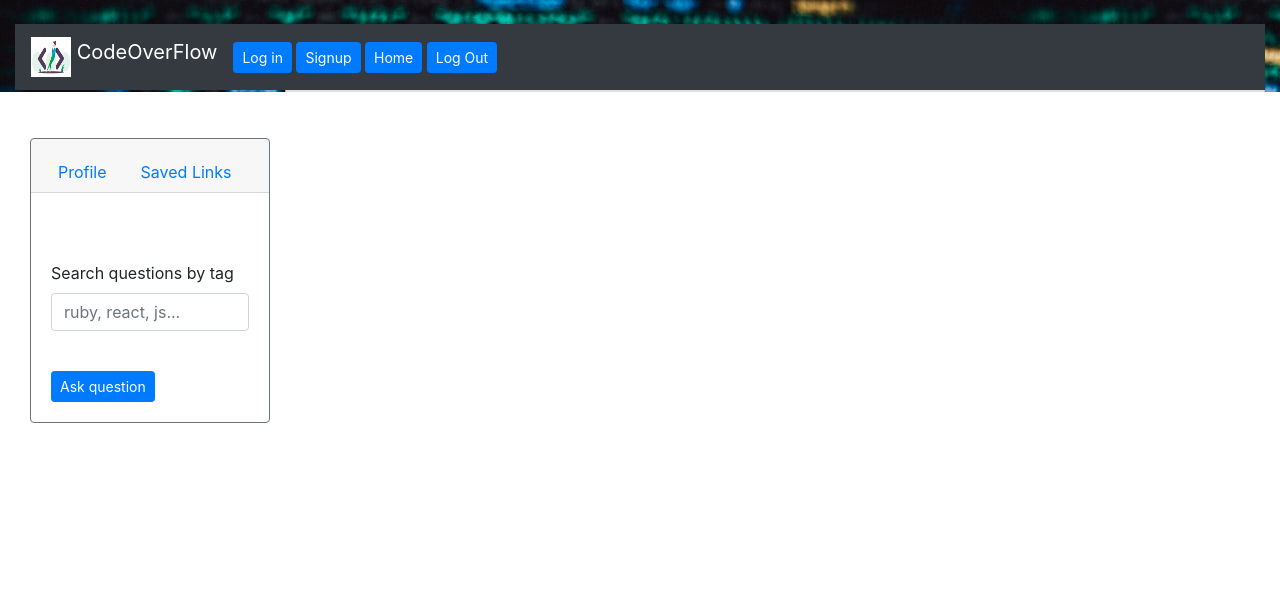
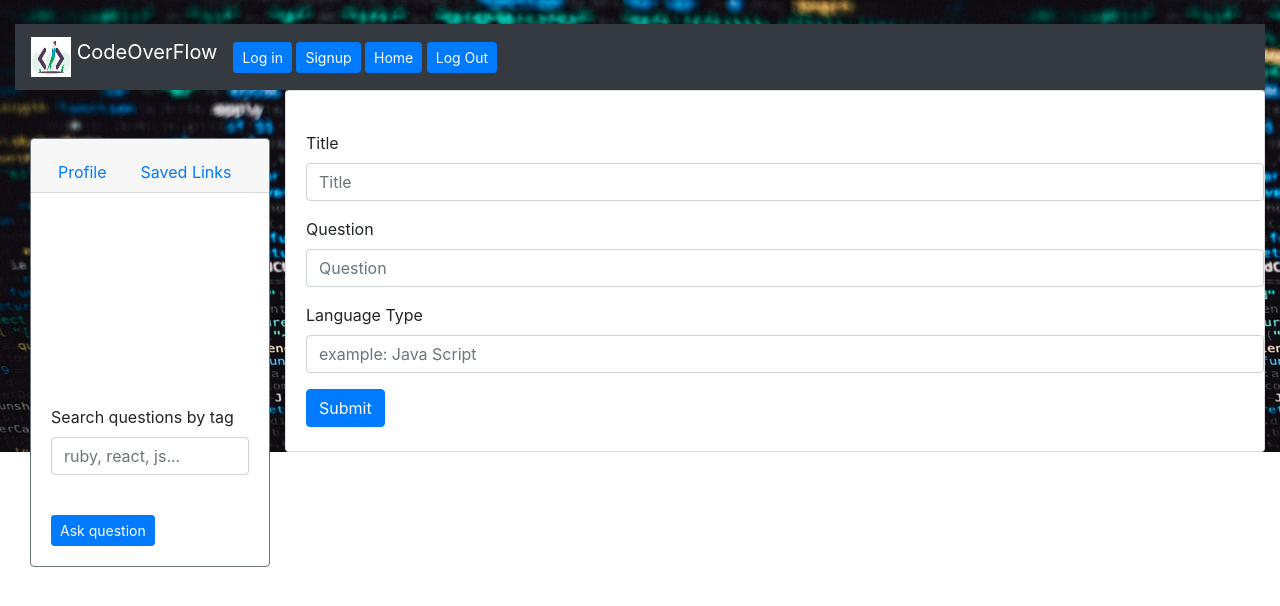
Before and after one commit to JinaStrickland/CodeOverFlow_FrontEnd, a React (Create React App) app: page /edit_question in a window 1280 px wide. Shown: the top 606 px of the page. Built offline with nearby package versions, Linux system fonts and the light colour scheme; no server answers.

Commit message:
edit q and add answer done

```diff
--- a/src/App.js
+++ b/src/App.js
@@ -4,9 +4,11 @@ import NavBar from "./Components/NavBar";
 import MainContainer from "./MainContainer";
 import SignUp from "./Components/SignUp";
 import LogIn from "./Components/LogIn";
+
 import { BrowserRouter, Route, Switch } from "react-router-dom";
 import { MDBContainer } from "mdbreact";
 import QuestionForm from "./Components/QuestionForm";
+import EditQuestionForm from "./Components/EditQuestionForm";
 import AnswerForm from "./Components/AnswerForm";
 import Answer from "./Components/Answer";
 import "./App.css";
@@ -44,9 +46,14 @@ class App extends Component {
       );
   }
 
+  currentUser = (user) => {
+    console.log(user);
+  };
+
+  // ask question
   addQuestion = (e) => {
     e.preventDefault();
-    debugger;
+    // debugger;
 
     let title = e.target[0].value;
     let body = e.target[1].value;
@@ -85,6 +92,12 @@ class App extends Component {
     });
   };
 
+  // add answer to a question
+
+  currentQuestion = (value) => {
+    // debugger;
+    console.log(value);
+  };
   addAnswer = (e) => {
     e.preventDefault();
     let body = e.target[0].value;
@@ -98,8 +111,8 @@ class App extends Component {
       body: JSON.stringify({
         answer: {
           body: body,
-          user_id: 1, //needs to be current user
-          question_id: 1, //needs to be current question
+          user_id: 15, //needs to be current user
+          question_id: this.state.question.id, //needs to be current question
         },
       }),
     };
@@ -107,7 +120,7 @@ class App extends Component {
       .then((res) => res.json())
       .then((newAnswer) =>
         this.setState({
-          answer: { ...this.state.answer, newAnswer },
+          question: { ...this.state.question, newAnswer },
         })
       );
     e.target.reset();
@@ -119,6 +132,7 @@ class App extends Component {
     });
   };
 
+  // delete q
   deleteQuestion = (id) => {
     let newArray = this.state.questions;
 
@@ -134,19 +148,22 @@ class App extends Component {
   };
 
   //  edit question
-
   clickedQuestion = (editedQuestion) => {
-    // console.log(editedQuestion);
     this.setState({ editedQuestion });
   };
 
   editQuestion = (e) => {
     e.preventDefault();
-    // debugger;
-    let title = e.target[0].value;
-    let body = e.target[1].value;
-    let tag = e.target[2].value;
+    let name = e.target.name;
+    let value = e.target.value;
 
+    this.setState({
+      editedQuestion: { ...this.state.editedQuestion, [name]: value },
+    });
+  };
+
+  patchEditedQuestion = () => {
+    let question = this.state.editedQuestion;
     const configObj = {
       method: "PATCH",
       headers: {
@@ -154,37 +171,27 @@ class App extends Component {
         Accept: "application/json",
         Authorization: `Bearer ${localStorage.token}`,
       },
-      body: JSON.stringify({
-        question: {
-          title: title,
-          body: body,
-          tag: tag,
-          user_id: this.state.editedQuestion.user.id, //needs to be current user
-        },
-      }),
+      body: JSON.stringify(question),
     };
+    fetch(url + question.id, configObj)
+      .then((res) => res.json())
+      .then((updatedQ) => {
+        let questions = this.state.questions.map((q) => {
+          if (q.id === updatedQ.id) return updatedQ;
+          else return q;
+        });
 
-    fetch(url, configObj)
-      .then((res) => res.json())
-      .then(
-        console.log
+        this.setState({ questions });
+      });
+  };
 
-        // (question) =>
-        // this.setState({
-        //   questions: [...this.state.questions, question],
-        // })
-      );
-    e.target.reset();
+  redirectToHomepage = () => {
+    console.log(this.props.history.push("/homepage"));
   };
 
   render() {
-    // let questions={this.state.questions.filter((q) =>
-    //   q.tag.toLowerCase().includes(this.state.searchTerm)
-    // )}
-
     return (
       <BrowserRouter>
-        <Route exact path="/homepage" />
         <MDBContainer fluid>
           <div className="App">
             <Header />
@@ -195,17 +202,28 @@ class App extends Component {
             </div>
             <Card>
               <Switch>
-                <Route exact path="/login" component={LogIn} />
-                <Route exact path="/signup" component={SignUp} />
                 <Route
                   exact
-                  path="/homepage"
-                  render={() => (
+                  path="/login"
+                  render={(routerProps) => (
+                    <LogIn {...routerProps} currentUser={this.currentUser} />
+                  )}
+                />
+                <Route
+                  exact
+                  path="/signup"
+                  render={(routerProps) => <SignUp {...routerProps} />}
+                />
+                <Route
+                  exact
+                  path="/"
+                  render={(routerProps) => (
                     <MainContainer
-                      // questions={this.state.questions}
+                      {...routerProps}
                       questions={this.state.questions.filter((q) =>
-                        // q.tag.toLowerCase().includes(this.state.searchTerm)
-                        q.tag.includes(this.state.searchTerm)
+                        q.tag
+                          .toLowerCase()
+                          .includes(this.state.searchTerm.toLowerCase())
                       )}
                       getQuestion={this.getQuestion}
                       handleSearch={this.handleSearch}
@@ -215,8 +233,9 @@ class App extends Component {
                 <Route
                   exact
                   path="/a_question"
-                  render={() => (
+                  render={(routerProps) => (
                     <SingleQuestion
+                      {...routerProps}
                       question={this.state.question}
                       deleteQuestion={this.deleteQuestion}
                       clickedQuestion={this.clickedQuestion}
@@ -227,25 +246,37 @@ class App extends Component {
                   path="/add_question"
                   render={(routerProps) => (
                     <QuestionForm
-                      routerProps
+                      {...routerProps}
                       addQuestion={this.addQuestion}
-                      // editQuestion={this.editQuestion}
-                      // clickedQuestion={this.clickedQuestion}
-                      // editedQuestion={this.state.editedQuestion}
+                    />
+                  )}
+                />
+                <Route
+                  path="/edit_question"
+                  render={(routerProps) => (
+                    <EditQuestionForm
+                      {...routerProps}
+                      editQuestion={this.editQuestion}
+                      editedQuestion={this.state.editedQuestion}
+                      patchEditedQuestion={this.patchEditedQuestion}
                     />
                   )}
                 />
 
                 <Route
                   path="/add_answer"
-                  render={() => (
+                  render={(routerProps) => (
                     <AnswerForm
+                      {...routerProps}
                       addAnswer={this.addAnswer}
-                      // question={this.state.question}
+                      currentQuestion={this.state.question}
                     />
                   )}
                 />
-                <Route path="/answer" render={() => <Answer />} />
+                <Route
+                  path="/answer"
+                  render={(routerProps) => <Answer {...routerProps} />}
+                />
               </Switch>
             </Card>
             <div></div>
--- a/src/Components/EditQuestionForm.js
+++ b/src/Components/EditQuestionForm.js
@@ -2,11 +2,13 @@ import React from "react";
 import { Form, Button } from "react-bootstrap/";
 
 const EditQuestionForm = (props) => {
-  console.log(props.editedQuestion);
+  // console.log(props.editedQuestion);
   const { title, body, tag } = props.editedQuestion;
   return (
     <div id="question-form">
-      <Form onSubmit={(e) => props.editQuestion(e)}>
+      <Form
+      // onSubmit={(e) => props.editQuestion(e)}
+      >
         <Form.Group controlId="formGroupTitle">
           <Form.Label>Title</Form.Label>
           <Form.Control
@@ -37,7 +39,11 @@ const EditQuestionForm = (props) => {
             onChange={props.editQuestion}
           />
         </Form.Group>
-        <Button variant="primary" type="submit">
+        <Button
+          variant="primary"
+          type="submit"
+          onClick={props.patchEditedQuestion}
+        >
           Submit
         </Button>
         <br />
--- a/src/Components/Header.js
+++ b/src/Components/Header.js
@@ -10,7 +10,7 @@ const Header = (props) => {
   const history = useHistory();
   const handleOnClick = useCallback(() => history.push("/signup"), [history]);
   const logInOnClick = useCallback(() => history.push("/login"), [history]);
-  const homepageOnClick = useCallback(() => history.push("/homepage"), [
+  const homepageOnClick = useCallback(() => history.push("/"), [
     history,
   ]);
 
--- a/src/Components/LogIn.js
+++ b/src/Components/LogIn.js
@@ -29,6 +29,11 @@ class LogIn extends Component {
       .then((userInfo) => {
         localStorage.token = userInfo.token;
       });
+  };
+
+  // redirectToHomepage = () => {
+  redirectToHomepage = () => {
+    // this.props.history.push("/");
   };
 
   render() {
@@ -65,7 +70,12 @@ class LogIn extends Component {
 
             <Col xs="8">
               <br />
-              <Button variant="primary" type="submit">
+              <Button
+                variant="primary"
+                type="submit"
+                // onClick={() => this.redirectToHomepage()}
+                onClick={() => this.props.currentUser(this.state.user)}
+              >
                 Submit
               </Button>
             </Col>
--- a/src/Components/QuestionForm.js
+++ b/src/Components/QuestionForm.js
@@ -2,6 +2,9 @@ import React from "react";
 import { Form, Button } from "react-bootstrap/";
 
 const QuestionForm = (props) => {
+  let redirectToHomepage = () => {
+    // props.history.push("/");
+  };
   return (
     <div id="question-form">
       <Form onSubmit={(e) => props.addQuestion(e)}>
@@ -21,7 +24,7 @@ const QuestionForm = (props) => {
             placeholder="example: Java Script"
           />
         </Form.Group>
-        <Button variant="primary" type="submit">
+        <Button variant="primary" type="submit" onClick={redirectToHomepage}>
           Submit
         </Button>
         <br />
--- a/src/Components/SingleQuestion.js
+++ b/src/Components/SingleQuestion.js
@@ -3,6 +3,10 @@ import { Button, Nav } from "react-bootstrap/";
 import { Link } from "react-router-dom";
 
 class SingleQuestion extends React.Component {
+  redirectToHomepage = () => {
+    this.props.history.push("/");
+  };
+
   render() {
     let question = this.props.question;
     let answers_count = question.answers.length;
@@ -12,6 +16,7 @@ class SingleQuestion extends React.Component {
         <br />
       </Link>
     ));
+
     return (
       <div id="single-question">
         {/* <p>Username: {question.user.username}</p> */}
@@ -40,9 +45,14 @@ class SingleQuestion extends React.Component {
           size="sm"
           onClick={() => this.props.clickedQuestion(question)}
         >
-          <Link to="/add_question"> edit question</Link>
+          <Link to="/edit_question"> edit question</Link>
         </Button>{" "}
-        <Button id="add-answer" variant="light" size="sm">
+        <Button
+          id="add-answer"
+          variant="light"
+          size="sm"
+          // onClick={this.props.currentQuestion}
+        >
           <Link to="/add_answer">Add answer</Link>
         </Button>{" "}
         <Button
@@ -50,6 +60,7 @@ class SingleQuestion extends React.Component {
           variant="danger"
           size="sm"
           onClick={() => this.props.deleteQuestion(question.id)}
+          // onClick={() => this.redirectToHomepage()}
         >
           delete question
         </Button>
```
Also changed, not shown: src/Components/NavBar.js (+8 -2 lines), src/Components/Question.js (+1 -6 lines).
